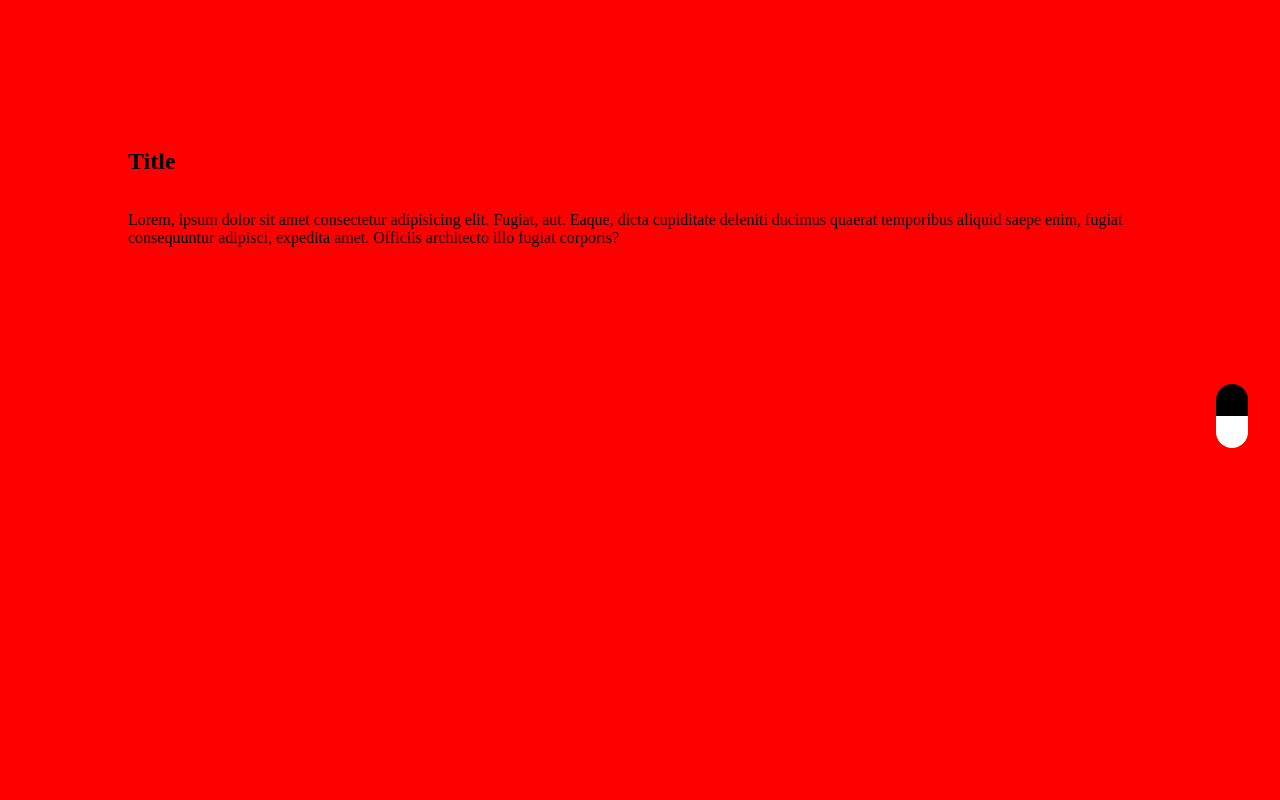
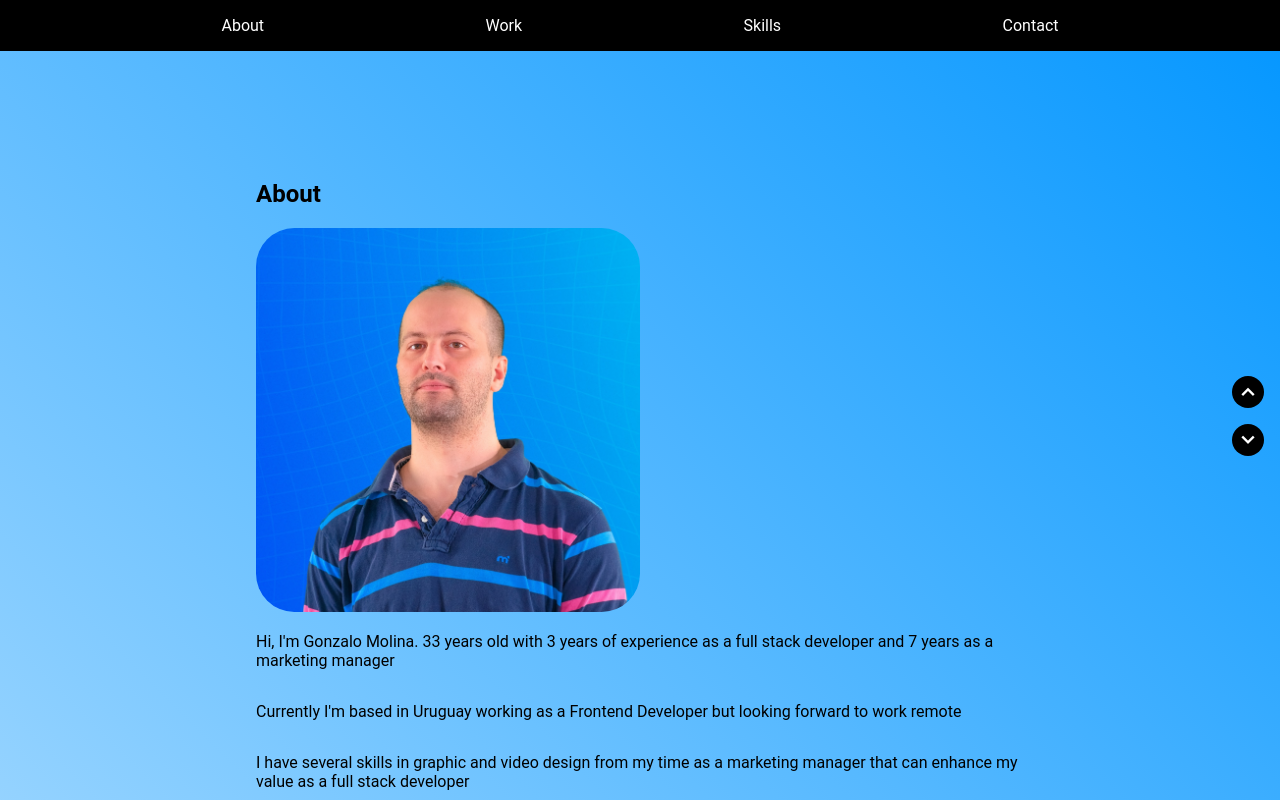
Before and after one commit to gonzalomolina1990/scroll-test, a plain HTML site: page index.html in a window 1280 px wide. Shown: the top 800 px of the page. Drawn offline with nearby package versions, Linux system fonts and the light colour scheme.

Commit message:
portfolio

```diff
--- a/index.html
+++ b/index.html
@@ -4,39 +4,65 @@
     <meta charset="UTF-8">
     <meta name="viewport" content="width=device-width, initial-scale=1.0">
     <link rel="stylesheet" href="style.css">
-    <title>Document</title>
+    <link rel="stylesheet" href="https://fonts.googleapis.com/css2?family=Material+Symbols+Outlined:opsz,wght,FILL,GRAD@20..48,100..700,0..1,-50..200" />
+    <title>Gonzalo Molina</title>
 </head>
+
+<nav>
+    <ul>
+        <li><a href="#section1">About</a></li>
+        <li><a href="#section2">Work</a></li>
+        <li><a href="#section3">Skills</a></li>
+        <li><a href="#section4">Contact</a></li>
+    </ul>
+</nav>
 <body>
 
-    <div class="scroller-up"></div>
-    <div class="scroller-down"></div>
+    <div class="scroller scroller-up">
+        <span class="material-symbols-outlined">expand_less</span>
+    </div>
+    <div class="scroller scroller-down">
+        <span class="material-symbols-outlined">expand_more</span>
+    </div>
 
-    <section class="section1">
-        <h1 class="animate-me">Title</h1>
+    <section id="section1">
+        <h1 class="animate-me">About</h1>
+        <div class="img-container animate-me">
+            <img id="profile" src="./img/perfil.jpg" alt="profile_photo">
+        </div>
+        <p class="animate-me">
+            Hi, I'm Gonzalo Molina. 33 years old with 3 years of experience as a full stack developer and 7 years as a marketing manager
+        </p>
+
+        <p class="animate-me">
+            Currently I'm based in Uruguay working as a Frontend Developer but looking forward to work remote
+        </p>
+
+
+        <p class="animate-me">
+            I have several skills in graphic and video design from my time as a marketing manager that can enhance my value as a full stack developer
+        </p>
+    </section>
+
+    <section id="section2">
+        <h1 class="animate-me">Work</h1>
+        <p class="animate-me">Projects I've been involved into
+        </p>
+        <div class="gallery">
+
+        </div>
+    </section>
+
+    <section id="section3">
+        <h1 class="animate-me">Skills</h1>
         <p class="animate-me">Lorem, ipsum dolor sit amet consectetur adipisicing elit. Fugiat, aut.
             Eaque, dicta cupiditate deleniti ducimus quaerat temporibus aliquid saepe enim,
             fugiat consequuntur adipisci, expedita amet. Officiis architecto illo fugiat corporis?
         </p>
     </section>
 
-    <section class="section2">
-        <h1 class="animate-me">Title</h1>
-        <p class="animate-me">Lorem, ipsum dolor sit amet consectetur adipisicing elit. Fugiat, aut.
-            Eaque, dicta cupiditate deleniti ducimus quaerat temporibus aliquid saepe enim,
-            fugiat consequuntur adipisci, expedita amet. Officiis architecto illo fugiat corporis?
-        </p>
-    </section>
-
-    <section class="section3">
-        <h1 class="animate-me">Title</h1>
-        <p class="animate-me">Lorem, ipsum dolor sit amet consectetur adipisicing elit. Fugiat, aut.
-            Eaque, dicta cupiditate deleniti ducimus quaerat temporibus aliquid saepe enim,
-            fugiat consequuntur adipisci, expedita amet. Officiis architecto illo fugiat corporis?
-        </p>
-    </section>
-
-    <section class="section4">
-        <h1 class="animate-me">Title</h1>
+    <section id="section4">
+        <h1 class="animate-me">Contact</h1>
         <p class="animate-me">Lorem, ipsum dolor sit amet consectetur adipisicing elit. Fugiat, aut.
             Eaque, dicta cupiditate deleniti ducimus quaerat temporibus aliquid saepe enim,
             fugiat consequuntur adipisci, expedita amet. Officiis architecto illo fugiat corporis?
--- a/style.css
+++ b/style.css
@@ -1,16 +1,40 @@
 body{
     margin: 0;
     padding: 0;
+    font-family: 'Roboto', sans-serif;
 }
 
 section{
     height: 100vh;
     display: flex;
     flex-direction: column;
-    padding: 10vw;
+    padding: 20vh 20vw;
 }
 
-h1, p{
+nav {
+    position: fixed;
+    display: flex;
+    flex-direction: column;
+    background-color: black;
+}
+
+nav ul {
+    display: flex;
+    flex-direction: row;
+    width: 100vw;
+    justify-content: space-evenly;
+    list-style: none;
+    padding: 0;
+
+}
+
+a{
+    text-decoration: none;
+    color: white
+
+}
+
+h1, p, .img-container{
     display: block;
     opacity: 0;
     left: -10rem;
@@ -18,41 +42,65 @@ h1, p{
 
 }
 
-
-.section1{
-    background-color: red;
+.img-container{
+    max-width: 30vw;
 }
 
-.section2{
-    background-color: aqua;
+#profile{
+    border-radius: 10%;
+    width: 100%;
+
+
 }
 
-.section3{
-    background-color: yellowgreen;
+.img-fluid {
+  max-width: 100%;
+  height: auto;
 }
 
-.section4{
-    background-color: yellow;
+
+#section1{
+    background: rgb(171,220,255);
+    background: linear-gradient(45deg, rgba(171,220,255,1) 0%, rgba(3,150,255,1) 100%);
+}
+
+#section2{
+    background: rgb(255,246,183);
+background: linear-gradient(45deg, rgba(255,246,183,1) 0%, rgba(246,65,108,1) 100%);
+
+}
+
+#section3{
+    background: rgb(206,159,252);
+    background: linear-gradient(45deg, rgba(206,159,252,1) 0%, rgba(115,103,240,1) 100%);
+}
+
+#section4{
+    background: rgb(129,251,184);
+    background: linear-gradient(45deg, rgba(129,251,184,1) 0%, rgba(40,199,111,1) 100%);
+}
+
+.scroller{
+    width: 2rem;
+    height: 2rem;
+    position:fixed;
+    right: 1rem;
+    font-size: 2rem;
+    display: flex;
+    align-items: center;
+    justify-content: center;
+    cursor: pointer;
+    background-color: black;
+    color: white;
+    border-radius: 50%;
 }
 
 .scroller-up{
-    width: 2rem;
-    height: 2rem;
-    border-radius: 2rem 2rem 0 0;
-    background-color: black;
-    position:fixed;
-    top: 48vh;
-    right: 2rem;
+    top: 47vh;
 }
 
 .scroller-down{
-    width: 2rem;
-    height: 2rem;
-    border-radius: 0 0 2rem 2rem ;
-    background-color: white;
-    position:fixed;
-    top: 52vh;
-    right: 2rem;
+    top: 53vh;
 }
 
 .entering {
@@ -69,3 +117,13 @@ h1, p{
       left: 0rem;
     }
   }
+
+
+
+  .material-symbols-outlined {
+    font-variation-settings:
+    'FILL' 0,
+    'wght' 900,
+    'GRAD' 0,
+    'opsz' 48
+  }
```
Also changed, not shown: img/perfil.jpg (added), img/skills/after.png (added), img/skills/blender.png (added), img/skills/css.png (added), img/skills/html.png (added), img/skills/illustrator.png (added), img/skills/js.png (added), img/skills/mongo.png (added), img/skills/mysql.png (added), img/skills/nodejs.png (added), img/skills/photoshop.png (added), img/skills/premiere.png (added), img/skills/react.png (added), img/skills/unity.png (added).
